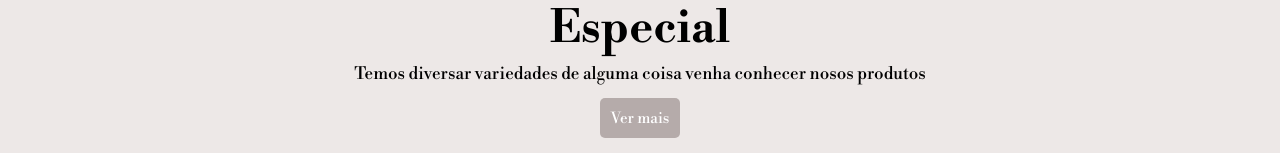
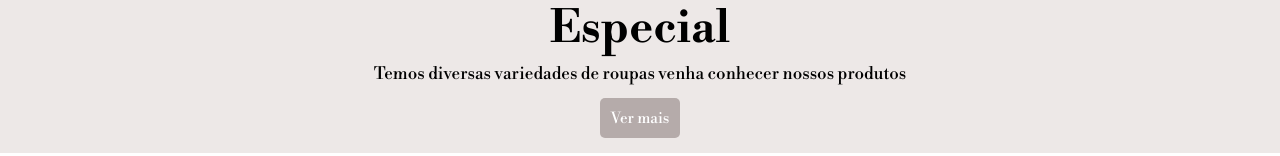
Before and after one commit to lucasscabral/projeto14-L-A-Store-front, a React (Create React App) app: page / in a window 1280 px wide. Shown: the part 274-430 px from the top of the page. Built offline with nearby package versions, Linux system fonts and the light colour scheme; no server answers; what notiflix would draw is missing.

Commit message:
fix: titulo da oferta e collection header

```diff
--- a/src/components/TelaHome/TelaHome.js
+++ b/src/components/TelaHome/TelaHome.js
@@ -152,7 +152,7 @@ export default function TelaHome() {
           <img src={Logo} alt="logo da loja" />
         </div>
         <Nav>
-          <h3>Collections</h3>
+          <a href="#NovosDrops">Collections</a>
           <a href="#Sobre">Sobre</a>
         </Nav>
         <Buttons>
@@ -173,8 +173,7 @@ export default function TelaHome() {
           </h1>
         </ProdutoOferta>
         <p>
-          Temos diversar variedades de alguma coisa venha conhecer nosos
-          produtos
+          Temos diversas variedades de roupas venha conhecer nossos produtos
         </p>
         <button>
           <a href="#OutLet">Ver mais</a>
@@ -354,7 +353,7 @@ const Nav = styled.div`
   display: flex;
   justify-content: space-around;
   align-items: center;
-  h3,
+
   a {
     text-decoration: none;
     font-weight: 500;
```
